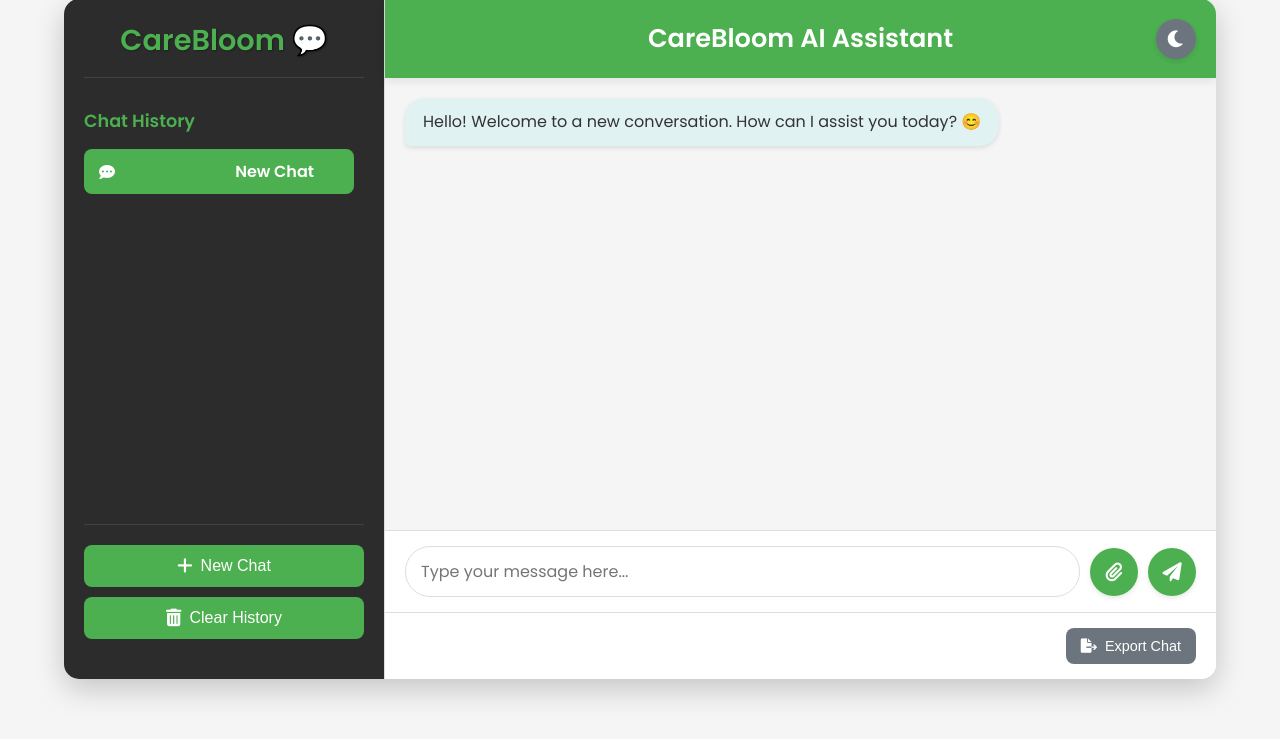
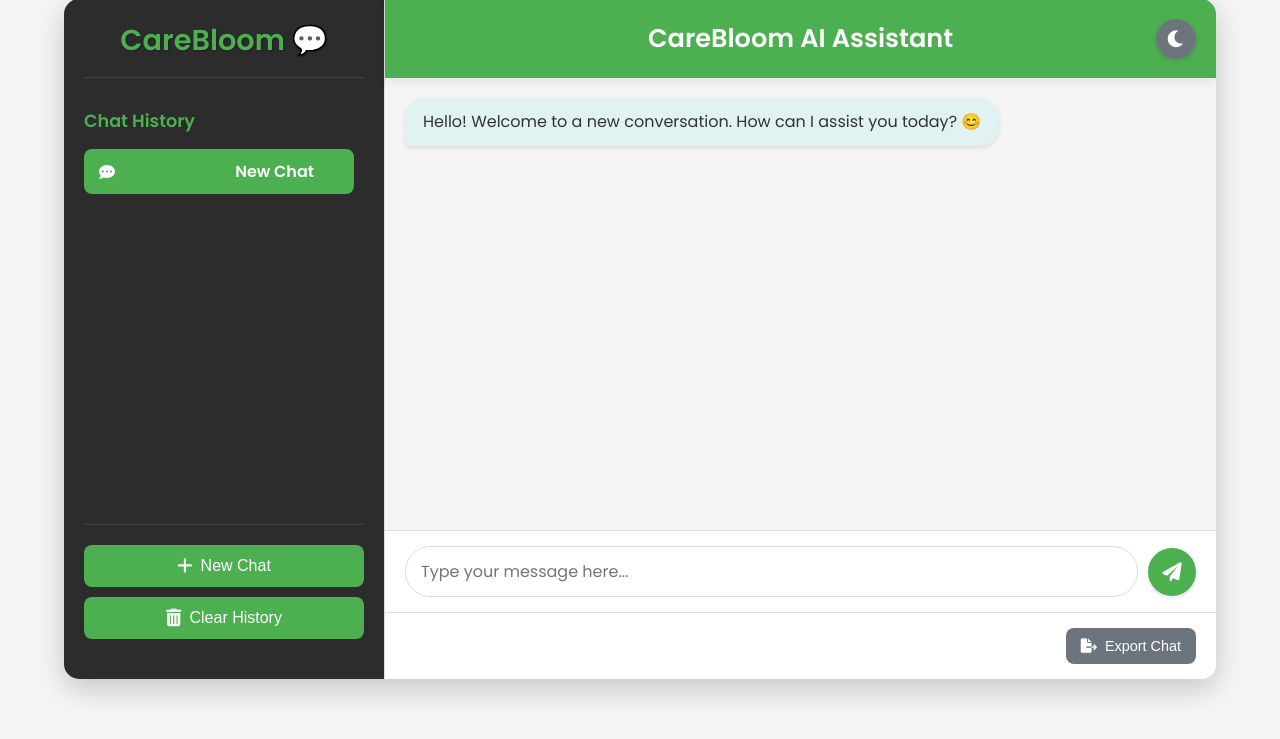
Before and after one commit to JyothikaKancharla/chatbot, a Flask app: page / in a window 1280 px wide. Shown: the part 61-800 px from the top of the page. Run offline with Flask 3, Linux system fonts and the light colour scheme.

Commit message:
my first commit

```diff
--- a/static/script.js
+++ b/static/script.js
@@ -7,8 +7,7 @@ document.addEventListener('DOMContentLoaded', () => {
     const newChatBtn = document.getElementById('new-chat-btn');
     const clearHistoryBtn = document.getElementById('clear-history-btn');
     const exportChatBtn = document.getElementById('export-chat-btn');
-    // Removed: const shareLink = document.getElementById('share-link');
-    const uploadBtn = document.getElementById('upload-btn'); // NEW: Reference to the upload button
+
 
     // Theme switcher elements
     const themeToggleBtn = document.getElementById('theme-toggle-btn');
@@ -321,28 +320,9 @@ document.addEventListener('DOMContentLoaded', () => {
 
     exportChatBtn.addEventListener('click', exportChat);
 
-    // Removed: generateShareLink function and shareLink event listener
 
-    // --- NEW: Upload Functionality ---
-    uploadBtn.addEventListener('click', () => {
-        const fileInput = document.createElement('input');
-        fileInput.type = 'file';
-        fileInput.accept = 'image/*, .pdf, .doc, .docx, .txt'; // Accept common image and document types
-        fileInput.multiple = true; // Allow multiple file selection
 
-        fileInput.addEventListener('change', (event) => {
-            const files = event.target.files;
-            if (files.length > 0) {
-                let fileNames = Array.from(files).map(file => file.name).join(', ');
-                alert(`Selected files: ${fileNames}. \n\nNote: File upload processing will be implemented in a later step.`);
-                // Here, you would typically read the files (e.g., with FileReader)
-                // and then send them to your backend (e.g., via FormData and fetch API).
-                // This is a placeholder for that complex logic.
-            }
-        });
 
-        fileInput.click(); // Programmatically click the hidden file input to open the file dialog
-    });
 
 
     // --- Theme Switching Logic ---
--- a/static/style.css
+++ b/static/style.css
@@ -408,27 +408,7 @@ body {
     box-shadow: 0 0 0 3px var(--primary-color)33;
 }
 
-/* NEW: Styling for the Upload Button */
-.upload-btn {
-    background-color: var(--primary-color); /* Matches send button, or pick a different accent */
-    color: white;
-    border: none;
-    width: 48px; /* Same size as send button */
-    height: 48px; /* Same size as send button */
-    border-radius: 50%; /* Circular */
-    cursor: pointer;
-    font-size: 1.2em; /* Icon size */
-    display: flex;
-    justify-content: center;
-    align-items: center;
-    transition: background-color 0.3s ease, transform 0.2s ease;
-    box-shadow: 0 2px 5px var(--shadow-light);
-}
 
-.upload-btn:hover {
-    background-color: var(--secondary-color); /* Matches send button hover */
-    transform: scale(1.05);
-}
 
 
 .send-btn {
--- a/templates/index.html
+++ b/templates/index.html
@@ -34,7 +34,7 @@
                 </div>
             <div class="chat-input-area">
                 <textarea id="user-input" placeholder="Type your message here..." rows="1"></textarea>
-                <button id="upload-btn" class="upload-btn"><i class="fas fa-paperclip"></i></button>
+
                 <button id="send-btn" class="send-btn"><i class="fas fa-paper-plane"></i></button>
             </div>
             <footer class="chat-footer">
```
Also changed, not shown: chat_history.db, 1 other file.
